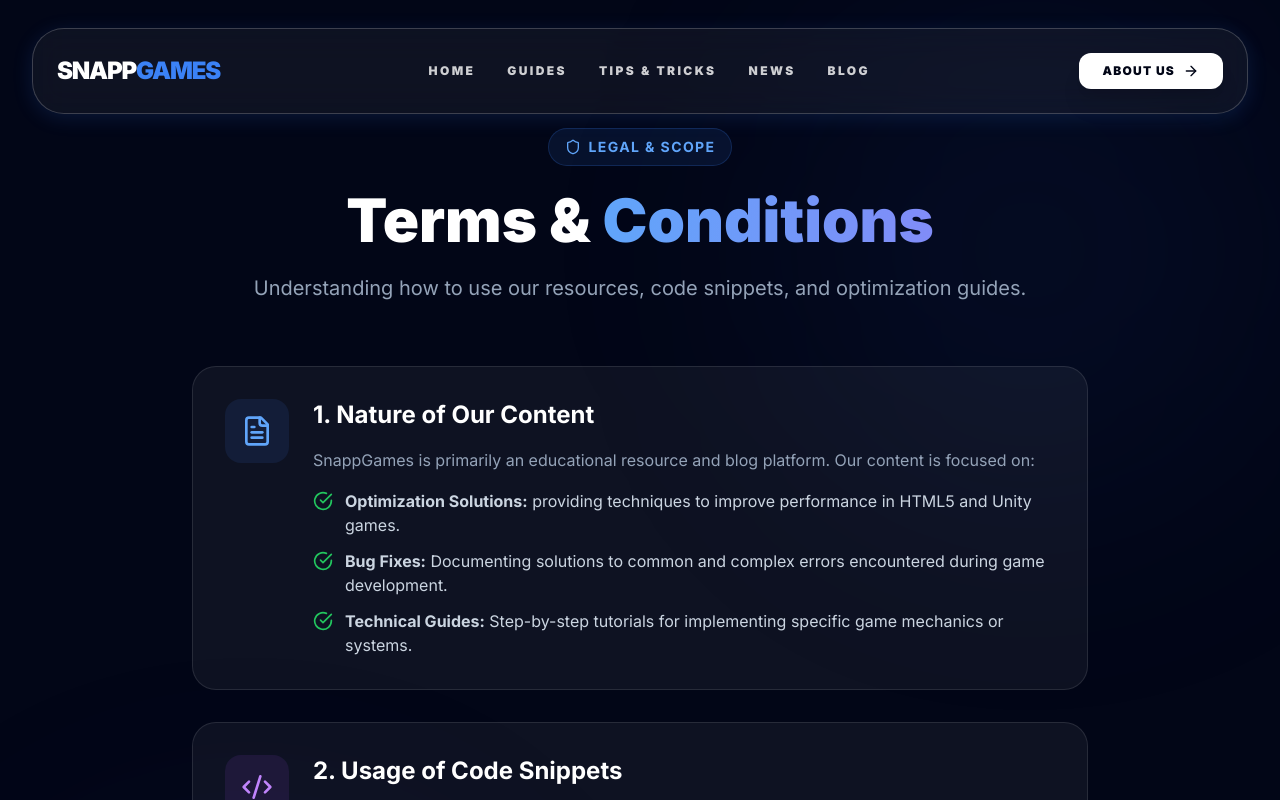
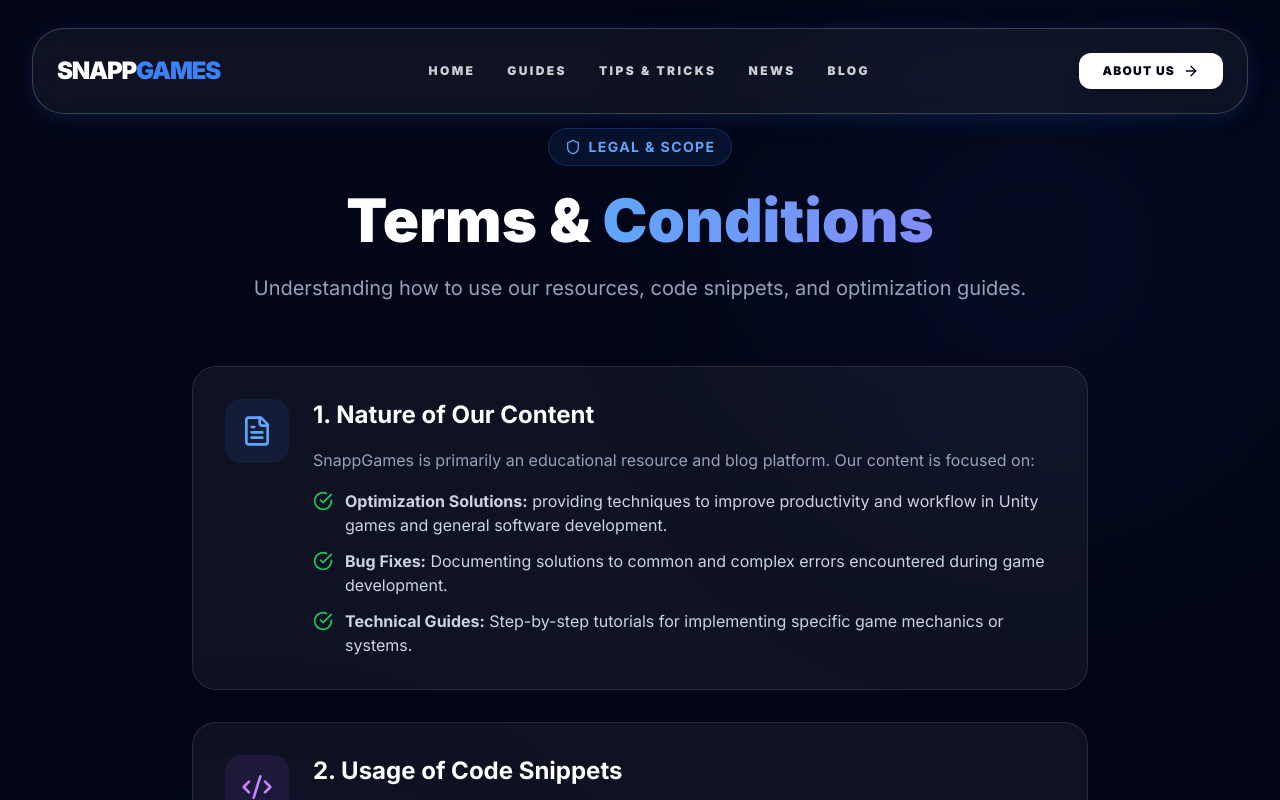
Before and after one commit to Ebook1564/portolio-updated, a Next.js app: page /terms in a window 1280 px wide. Shown: the top 800 px of the page. Built offline with nearby package versions, Linux system fonts and the light colour scheme.

Commit message:
Update page.tsx

```diff
--- a/app/terms/page.tsx
+++ b/app/terms/page.tsx
@@ -56,7 +56,7 @@ export default function TermsPage() {
                                         <ul className="space-y-3">
                                             <li className="flex items-start gap-3 text-slate-300">
                                                 <CheckCircle className="w-5 h-5 text-green-500 mt-0.5 shrink-0" />
-                                                <span><strong>Optimization Solutions:</strong> providing techniques to improve performance in HTML5 and Unity games.</span>
+                                                <span><strong>Optimization Solutions:</strong> providing techniques to improve productivity and workflow in Unity games and general software development.</span>
                                             </li>
                                             <li className="flex items-start gap-3 text-slate-300">
                                                 <CheckCircle className="w-5 h-5 text-green-500 mt-0.5 shrink-0" />
```
